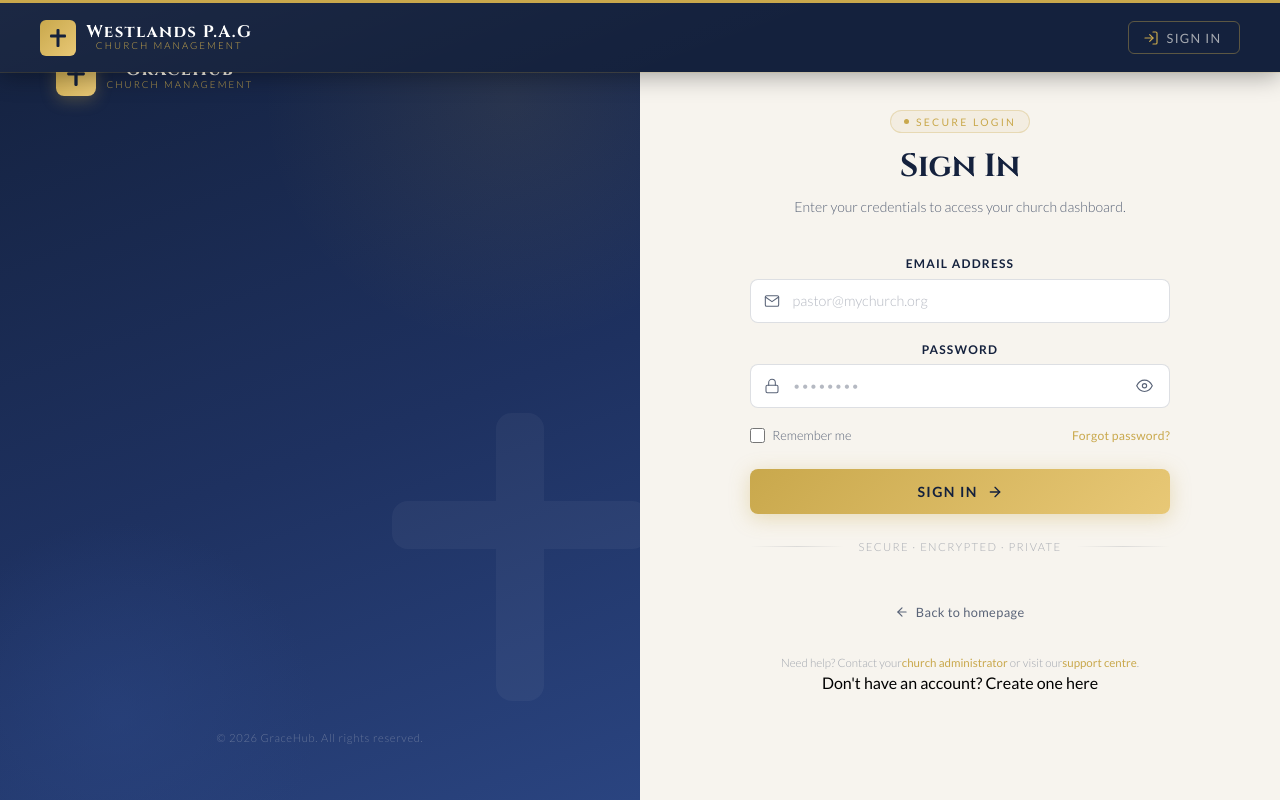
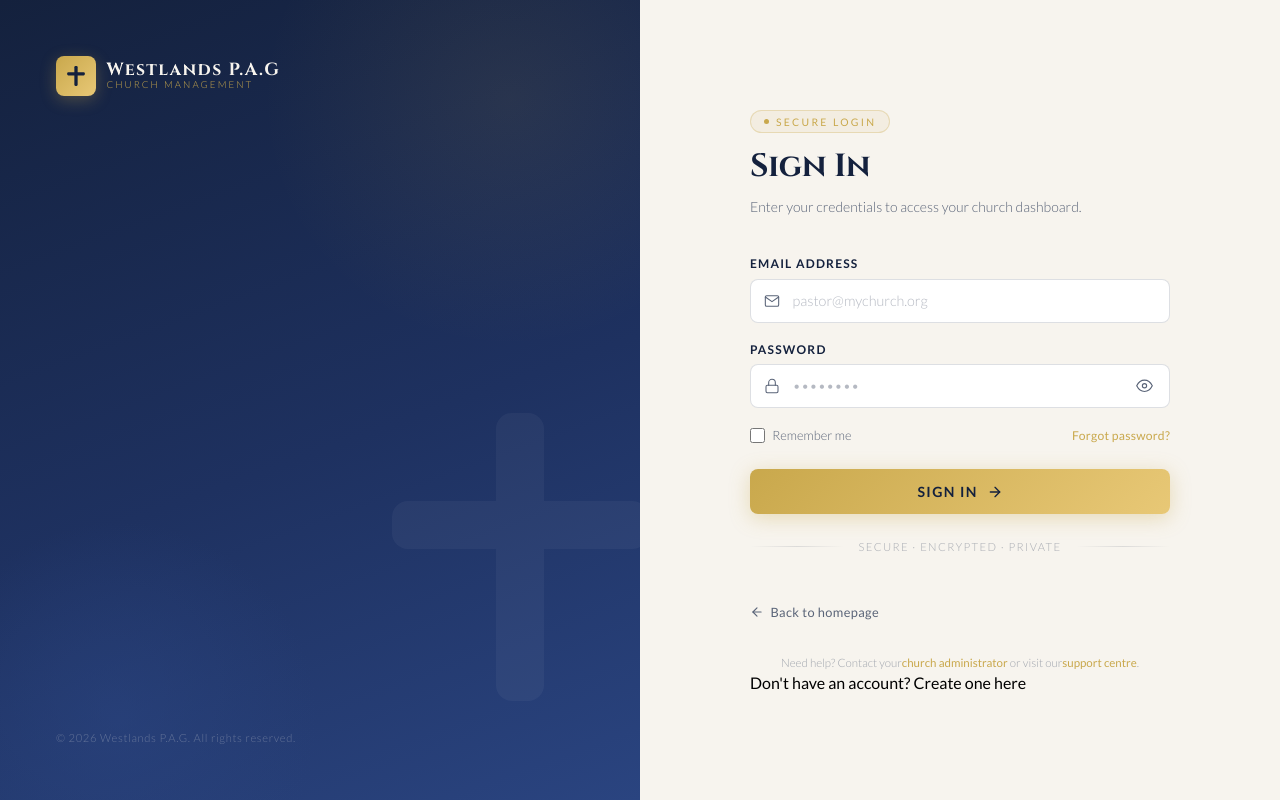
Before and after one commit to DevMark5445/church-system, a React (Create React App) app in the folder church-system/: page /login in a window 1280 px wide. Built offline with nearby package versions, Linux system fonts and the light colour scheme.

Commit message:
added a new link

```diff
--- a/church-system/src/App.js
+++ b/church-system/src/App.js
@@ -1,26 +1,29 @@
-import React from 'react';
-import { BrowserRouter as Router, Routes, Route } from 'react-router-dom'
-import './App.css';
-import Navbar from './components/Navbar.js'
-import Home from './pages/Home.js'
-import Login from './pages/Login.js'
+import { BrowserRouter, Routes, Route, useLocation } from 'react-router-dom';
+import Navbar from './components/Navbar'; // Adjust path
+import Login from './pages/Login'; // Adjust path
+import Home from './pages/Home'; // Adjust path
+// Import other components as needed
 
-function App() {
+function AppLayout() {
+  const location = useLocation();
+  const showNavbar = location.pathname === '/'; // Show only on home
+
   return (
-     <>
-      <Router>
-      <div className="App">
-        <Navbar />
-        <div>
-          <Routes>
-            <Route path="/" element={<Home />} />
-            <Route path="/login" element={<Login />} />
-          </Routes>
-        </div>
-      </div>
-    </Router>
+    <>
+      {showNavbar && <Navbar />}
+      <Routes>
+        <Route path="/" element={<Home />} />
+        <Route path="/login" element={<Login />} />
+        {/* Add other routes */}
+      </Routes>
     </>
-  )
+  );
 }
 
-export default App
+export default function App() {
+  return (
+    <BrowserRouter>
+      <AppLayout />
+    </BrowserRouter>
+  );
+}
--- a/church-system/src/pages/Login.js
+++ b/church-system/src/pages/Login.js
@@ -602,7 +602,7 @@ export default function LoginPage() {
         <div className="brand-logo-mark">
           <CrossSvg size={18} />
         </div>
-        <span className="brand-logo-name">GraceHub</span>
+        <span className="brand-logo-name">Westlands P.A.G</span>
       </div>
 
       <div className="login-page">
@@ -621,7 +621,7 @@ export default function LoginPage() {
                 <CrossSvg size={22} />
               </div>
               <div className="brand-logo-text">
-                <span className="brand-logo-name">GraceHub</span>
+                <span className="brand-logo-name">Westlands P.A.G</span>
                 <span className="brand-logo-tagline">Church Management</span>
               </div>
             </a>
@@ -650,7 +650,7 @@ export default function LoginPage() {
           </div>
 
           <div className="brand-bottom">
-            &copy; {new Date().getFullYear()} GraceHub. All rights reserved.
+            &copy; {new Date().getFullYear()} Westlands P.A.G. All rights reserved.
           </div>
         </aside>
 
@@ -805,7 +805,7 @@ export default function LoginPage() {
             </div>
 
             {/* Back to home */}
-            <a href="/" className="back-home" aria-label="Back to GraceHub homepage">
+            <a href="/" className="back-home" aria-label="Back to Westlands P.A.G homepage">
               <ArrowLeftIcon />
               Back to homepage
             </a>
@@ -813,7 +813,7 @@ export default function LoginPage() {
             {/* Footer note */}
             <p className="form-footer-note">
               Need help? Contact your
-              <a href="mailto:support@gracehub.com">church administrator</a>
+              <a href="mailto:support@westlandspag.org">church administrator</a>
               {" "}or visit our
               <a href="/support">support centre</a>.
             </p>
```
Also changed, not shown: church-system/src/pages/Register.js (added, +9 -0 lines), church-system/src/pages/Signup.js (deleted).
